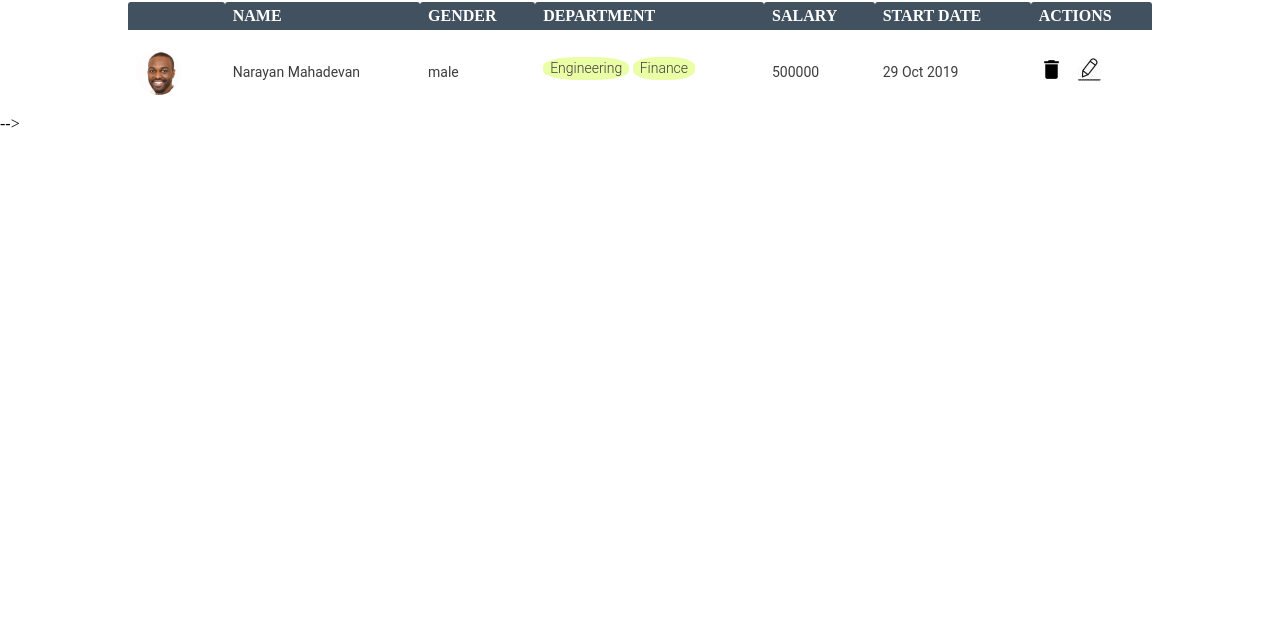
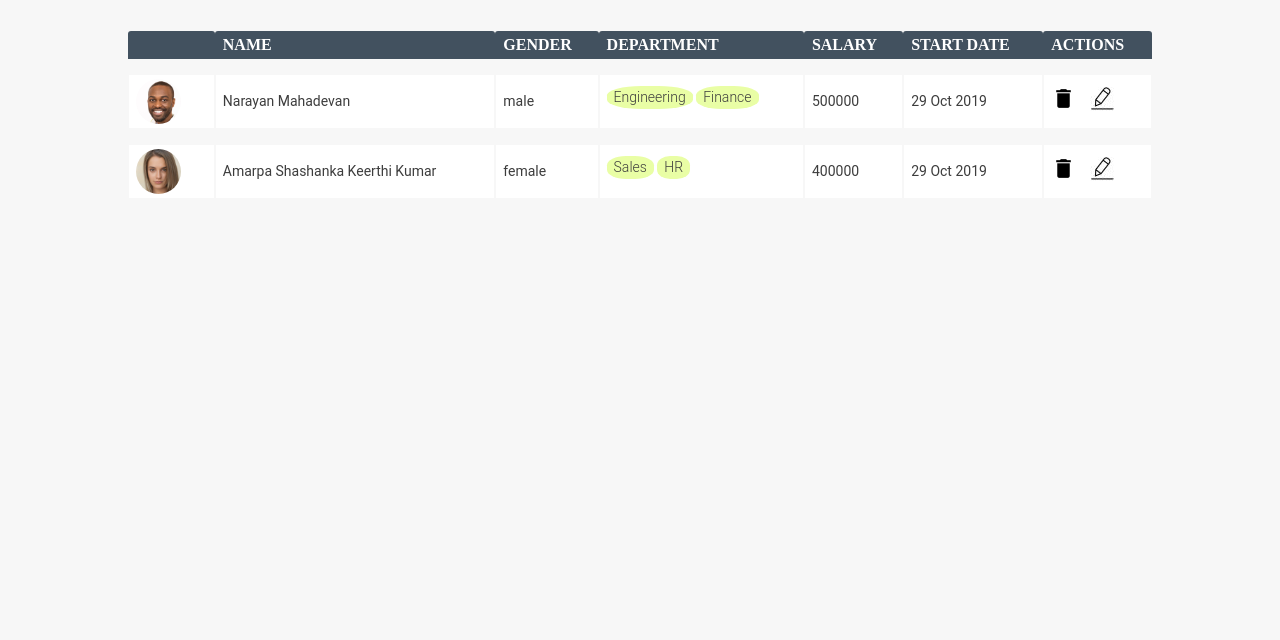
Before and after one commit to prak30/Day45, a plain HTML site: page home.html in a window 1280 px wide. Shown: the part 161-801 px from the top of the page. Drawn offline with Linux system fonts and the light colour scheme.

Commit message:
Refactored UC5

```diff
--- a/home.html
+++ b/home.html
@@ -13,13 +13,13 @@
         <div class="logo-content">
             <img src="logo.png" alt="logo">
             <div>
-                <span class="emp-text">EMPLOYEE</span><br>
+                <span class="emp-text">EMPLOYEE</span>br
                 <span class="emp-text emp-payroll">PAYROLL</span>
             </div>
         </div>
     </header>
 
-    <!-- <div class="main-content">
+    <div class="main-content">
         <!-- UC2 -->
         <div class="header-content">
             <div class="emp-detail-text">
@@ -28,7 +28,7 @@
             <a href="emp.html" class="add-button">
                 <img src="add-24px.png" alt="">Add User</a>
         </div>
-         <div class="table-main">
+          <div class="table-main">
             <!-- UC3 -->
             <table id="table-display" class="table">
                 <tr>
@@ -58,7 +58,7 @@
             </table>
         </div>
 
-    </div>  -->
+    </div>
     <script src="home.js"></script>
 
 
--- a/home.js
+++ b/home.js
@@ -3,18 +3,13 @@ window.addEventListener('DOMContentLoaded', (event) => {
 });
 
 //Template litrals Es6 Features.
-
 const createInnerHtml = () => {
-
-
     const headerHtml = "<th></th><th>Name</th><th>Gender</th><th>Department</th><th>Salary</th><th>Start Date</th><th>Actions</th>";
-
-    let empPayrollData = createEmployeePayrollJSON()[0];
-
-
-    const innerHtml = `${headerHtml}
-
-    <tr>
+    let innerHtml = `${headerHtml}`;
+    let empPayrollList = createEmployeePayrollJSON();
+    for(const empPayrollData of empPayrollList){
+        innerHtml =   `${innerHtml}
+            <tr>
                 <td><img class="profile" alt="" src="${empPayrollData._profilePic}"</td>
                 <td>${empPayrollData._name}</td>
                 <td>${empPayrollData._gender}</td>
@@ -27,8 +22,8 @@ const createInnerHtml = () => {
                 </td>
             </tr>
         `;
-
-document.querySelector('#table-display').innerHTML=innerHtml;
+    }
+    document.querySelector("#table-display").innerHTML = innerHtml;
 }
 
 const getDeptHtml = (deptList) => {
@@ -38,8 +33,6 @@ const getDeptHtml = (deptList) => {
     }
     return deptHtml;
 }
-
-
 
 const createEmployeePayrollJSON = () => {
     let empPayrollListLocal = [
```
